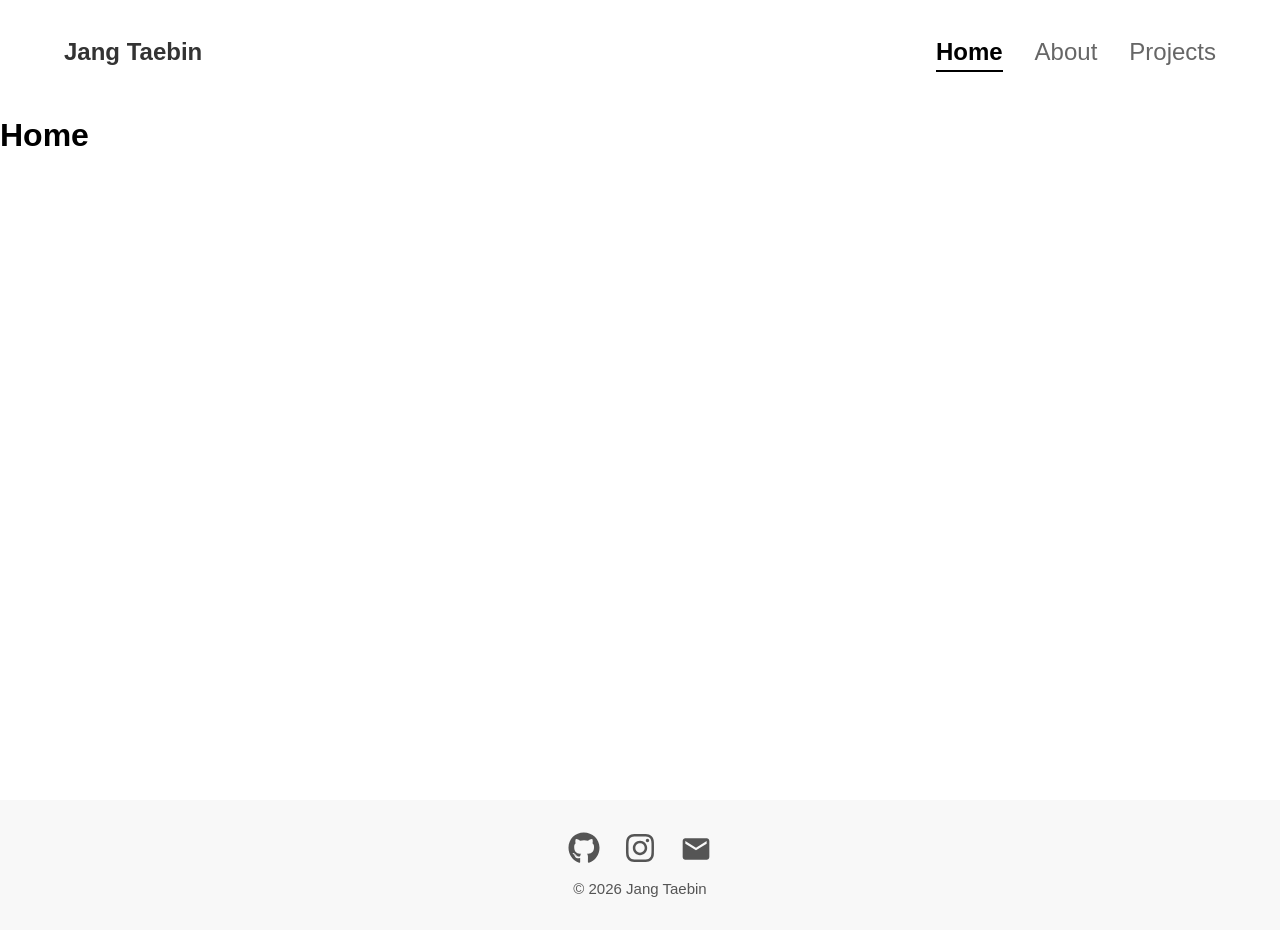
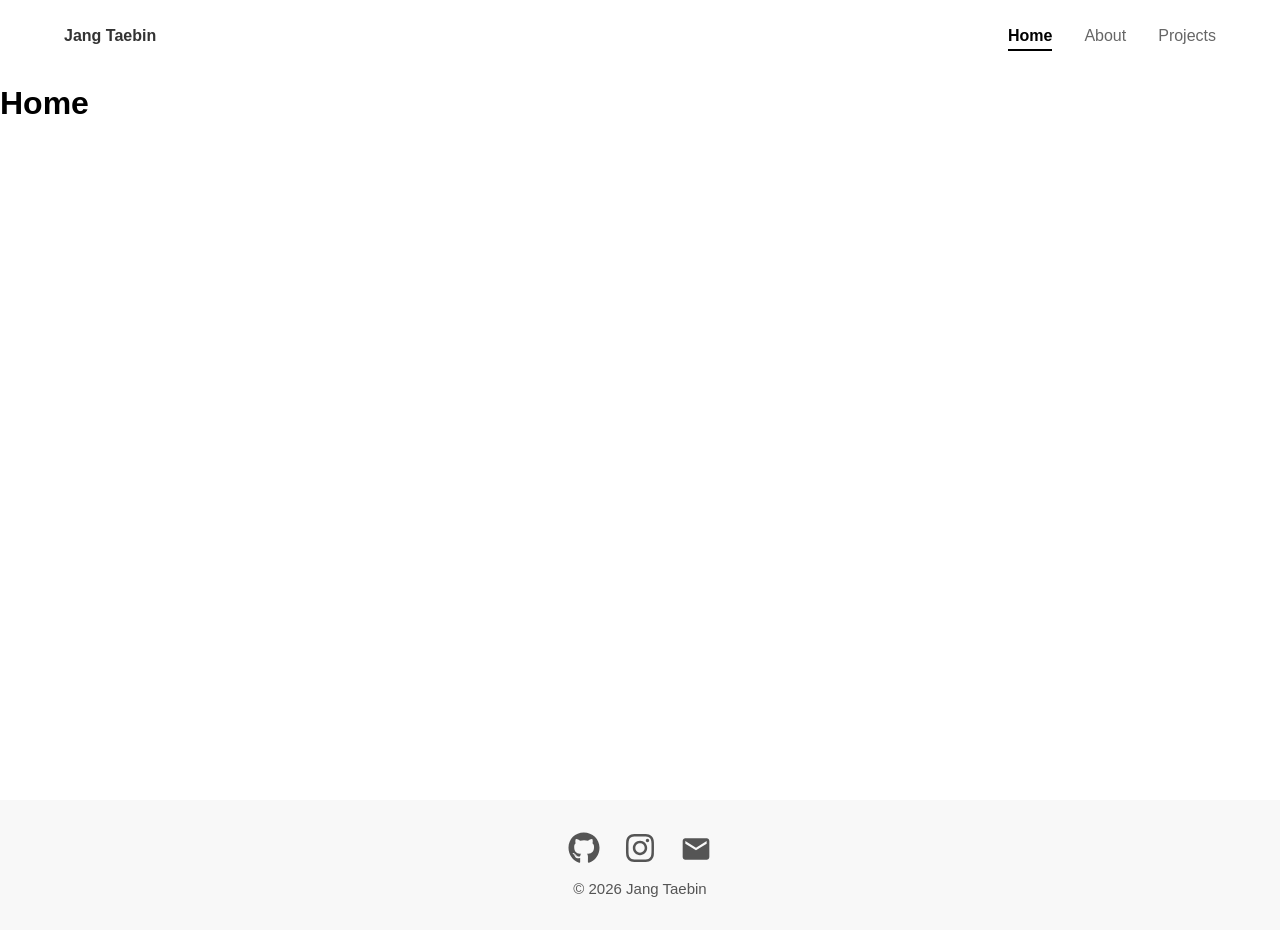
Before and after one commit to jangtaebin3/jangtaebin3.github.io, a React (Vite) app: page / in a window 1280 px wide. Built offline with nearby package versions, Linux system fonts and the light colour scheme.

Commit message:
[STYLE] Header, Navbar 높이 조정

```diff
--- a/src/components/Header/style.ts
+++ b/src/components/Header/style.ts
@@ -6,8 +6,8 @@ export const HeaderWrapper = styled.header<{ $hidden: boolean }>`
   left: 0;
   right: 0;
 
-  height: 40px;
-  padding: 32px 64px 24px;
+  height: 24px;
+  padding: 24px 64px 16px;
   background: #fff;
   z-index: 1000;
 
--- a/src/components/NavBar/style.ts
+++ b/src/components/NavBar/style.ts
@@ -11,7 +11,7 @@ export const NavWrapper = styled.nav`
 export const Title = styled(NavLink)`
   text-decoration: none;
   color: #333;
-  font-size: 24px;
+  font-size: 16px;
   font-weight: 600;
 `
 
@@ -26,7 +26,7 @@ export const NavItem = styled(NavLink)`
 
   text-decoration: none;
   color: #666;
-  font-size: 24px;
+  font-size: 16px;
   font-weight: 500;
 
   transition: color 0.2s ease;
--- a/src/layout/Layout.tsx
+++ b/src/layout/Layout.tsx
@@ -4,7 +4,7 @@ import styled from 'styled-components'
 import Header from '@/components/Header'
 import Footer from '@/components/Footer'
 
-export const HEADER_HEIGHT = 96
+export const HEADER_HEIGHT = 64
 
 const LayoutWrapper = styled.div`
   min-height: 100vh;
```
